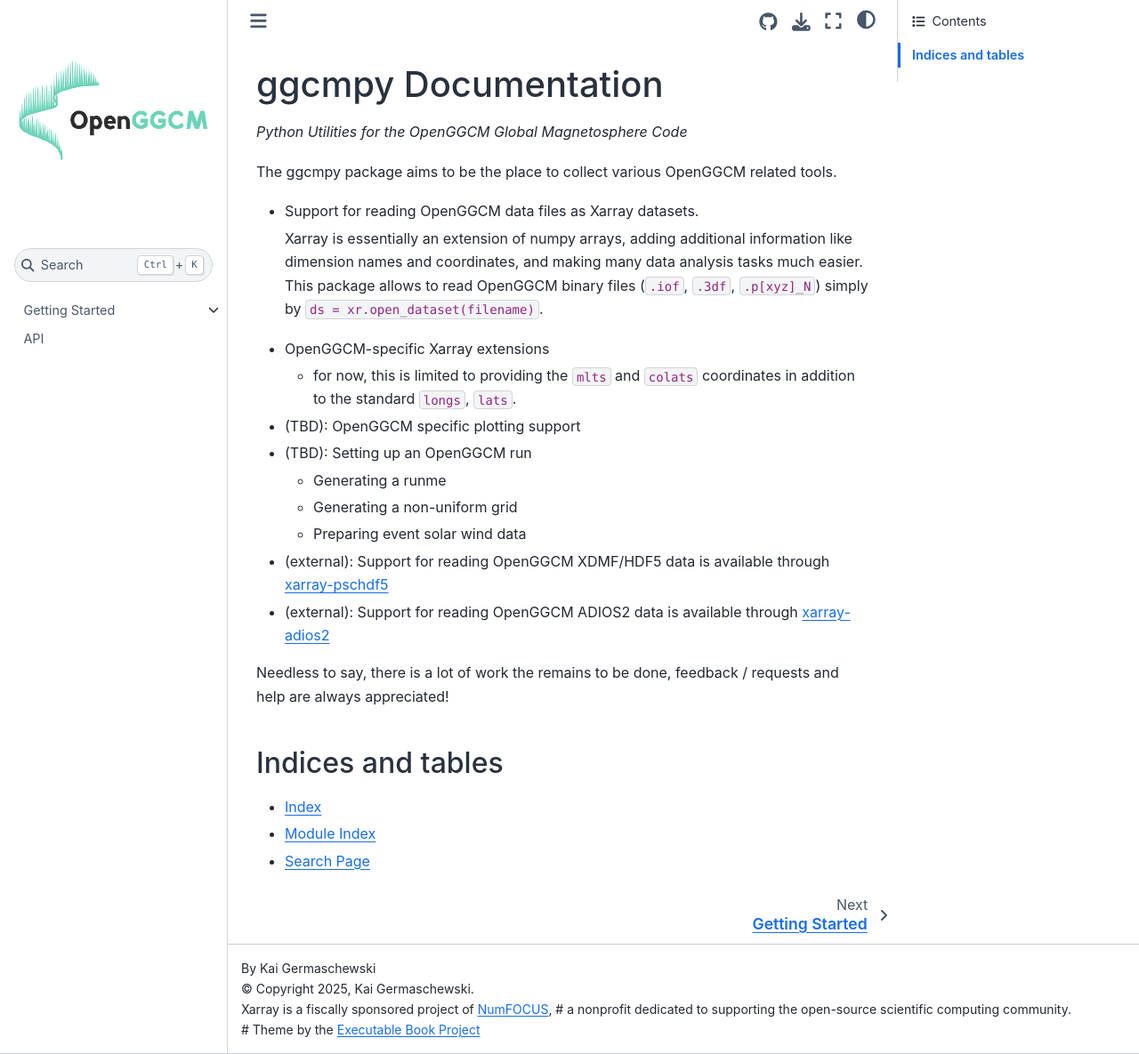
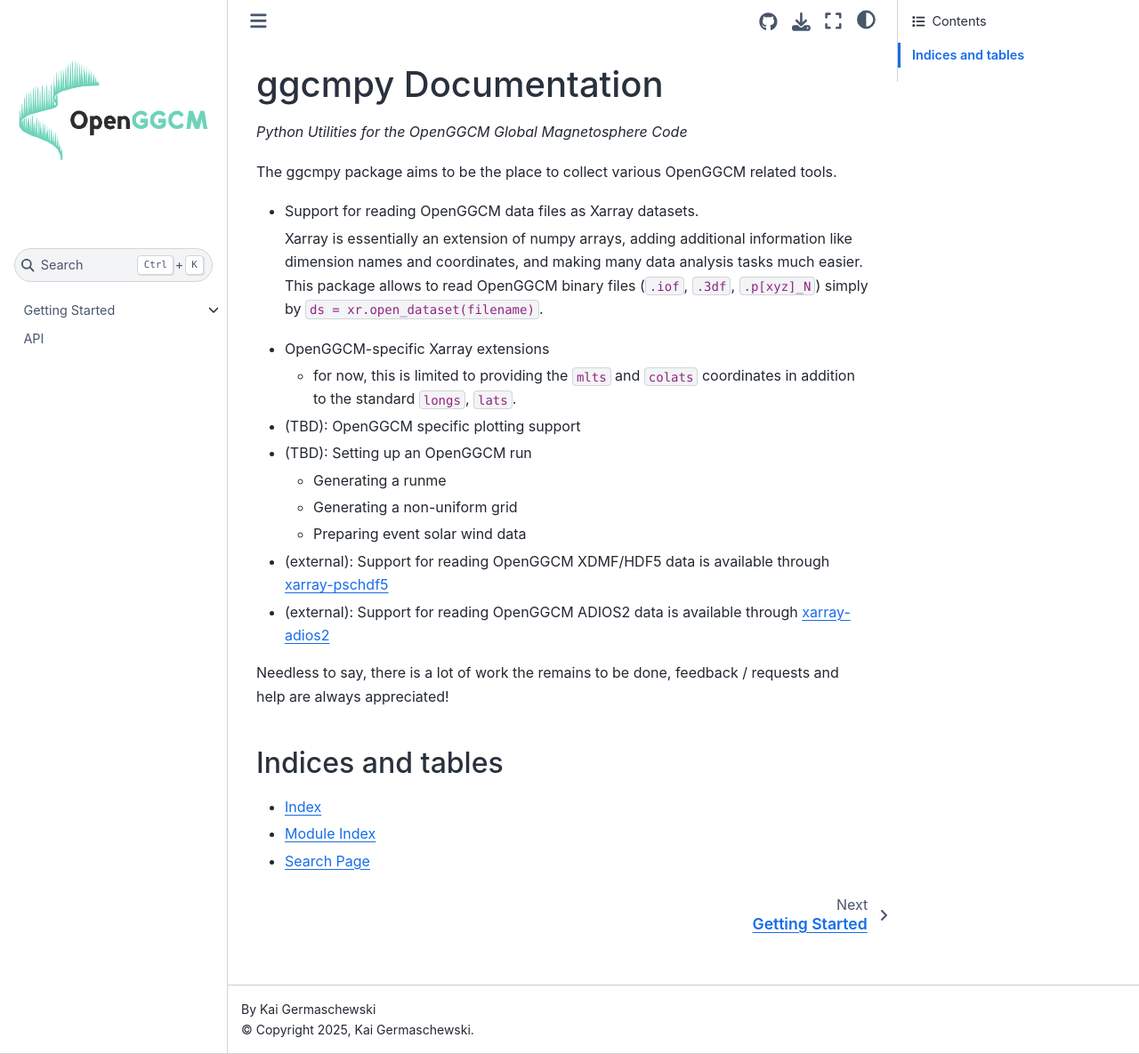
Before and after one commit to unh-hpc/ggcmpy, a Sphinx documentation site: the page built from docs/index.md, in a window 1280 px wide and 1185 px high. Shown: the whole window at 89% size. Built offline with Sphinx 7.4.7 and the Sphinx Book theme 1.1.4, drawn with Linux system fonts in a browser that asks for light colours.

Commit message:
docs: fix: remove extra_footer

```diff
--- a/docs/conf.py
+++ b/docs/conf.py
@@ -56,9 +56,9 @@
     use_repository_button=True,
     use_issues_button=True,
     home_page_in_toc=False,
-    extra_footer="""<p>Xarray is a fiscally sponsored project of <a href="https://numfocus.org">NumFOCUS</a>,
-    # a nonprofit dedicated to supporting the open-source scientific computing community.<br>
-    # Theme by the <a href="https://ebp.jupyterbook.org">Executable Book Project</a></p>""",
+    # extra_footer="""<p>Xarray is a fiscally sponsored project of <a href="https://numfocus.org">NumFOCUS</a>,
+    # # a nonprofit dedicated to supporting the open-source scientific computing community.<br>
+    # # Theme by the <a href="https://ebp.jupyterbook.org">Executable Book Project</a></p>""",
     # twitter_url="https://twitter.com/xarray_dev",
     # icon_links=[],  # workaround for pydata/pydata-sphinx-theme#1220
     # announcement="<a href='https://forms.gle/KEq7WviCdz9xTaJX6'>Xarray's 2024 User Survey is live now. Please take ~5 minutes to fill it out and help us improve Xarray.</a>",
```
